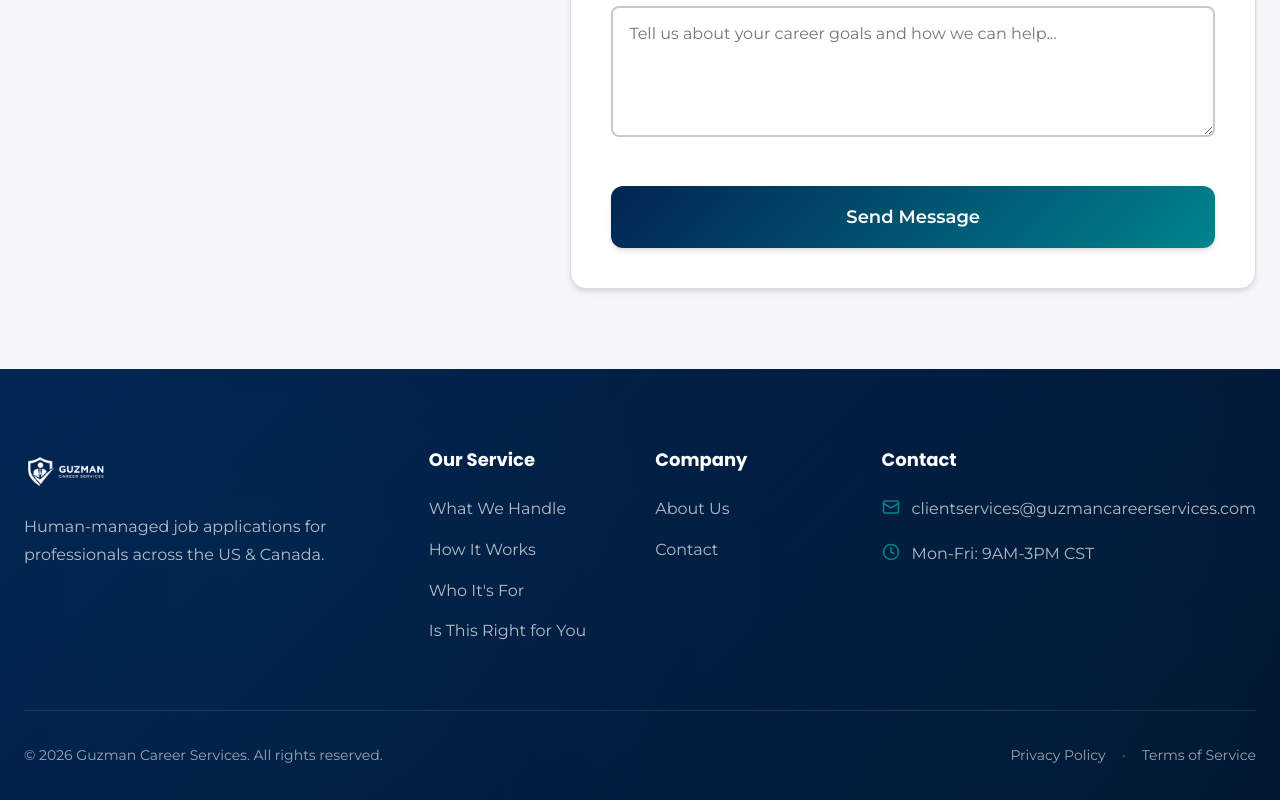
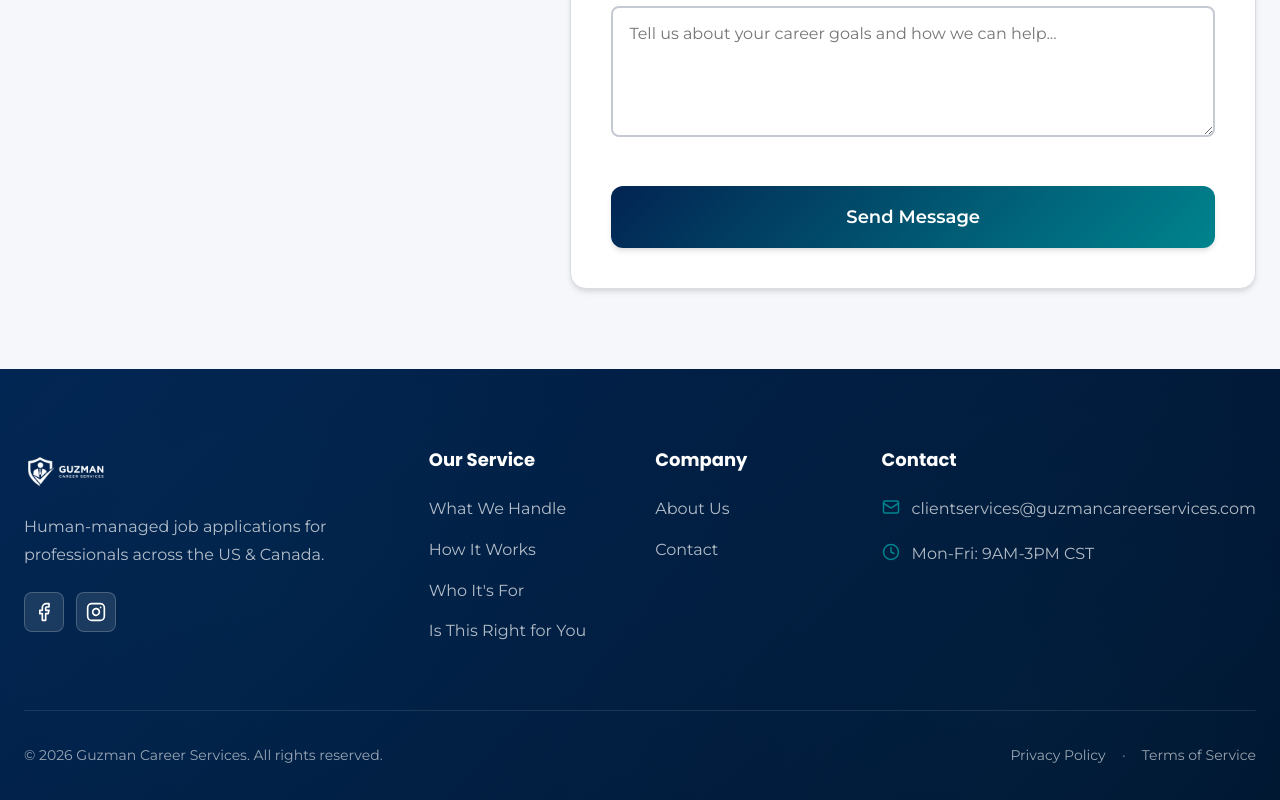
Before and after one commit to GleamDT/guzman-career-services-llc, a React (Create React App) app in the folder guzman-career-services/: page / in a window 1280 px wide. Shown: the part 7959-8759 px from the top of the page. Built offline with nearby package versions, Linux system fonts and the light colour scheme; no server answers.

Commit message:
Add Facebook and Instagram links to the footer
Wires up the footer-social markup, which already had styling but no links.

```diff
--- a/guzman-career-services/src/components/Footer.js
+++ b/guzman-career-services/src/components/Footer.js
@@ -1,6 +1,6 @@
 import React from 'react';
 import { Link } from 'react-router-dom';
-import { Mail, Clock } from 'lucide-react';
+import { Mail, Clock, Facebook, Instagram } from 'lucide-react';
 import Logo from './Logo';
 import './Footer.css';
 
@@ -18,6 +18,26 @@ function Footer() {
                         <p className="footer-description">
                             Human-managed job applications for professionals across the US & Canada.
                         </p>
+                        <div className="footer-social">
+                            <a
+                                href="https://www.facebook.com/share/19Gfz1h8V5/"
+                                target="_blank"
+                                rel="noopener noreferrer"
+                                aria-label="Guzman Career Services on Facebook"
+                                className="footer-social-link"
+                            >
+                                <Facebook size={20} strokeWidth={2} />
+                            </a>
+                            <a
+                                href="https://www.instagram.com/guzmancareers"
+                                target="_blank"
+                                rel="noopener noreferrer"
+                                aria-label="Guzman Career Services on Instagram"
+                                className="footer-social-link"
+                            >
+                                <Instagram size={20} strokeWidth={2} />
+                            </a>
+                        </div>
                     </div>
 
                     <div className="footer-section">
```
